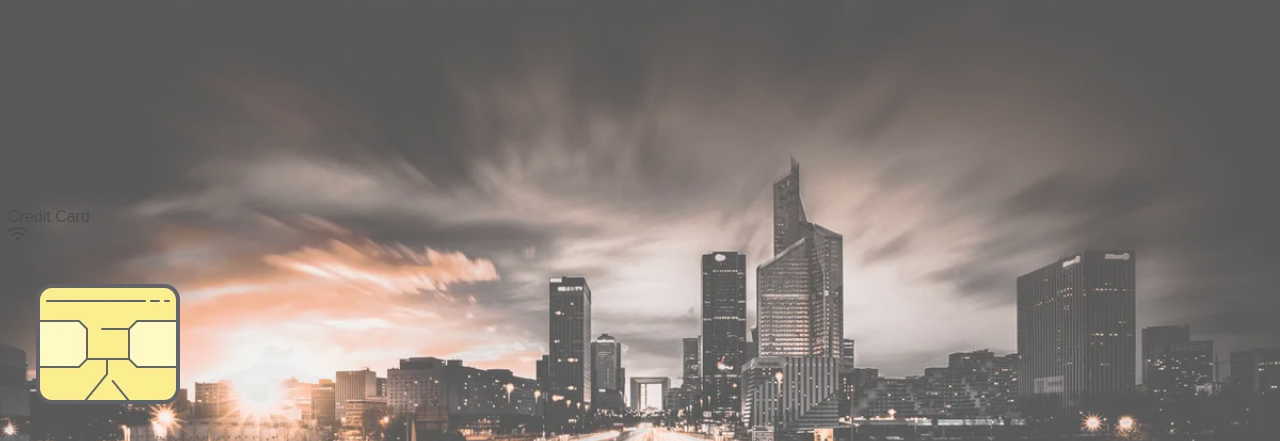
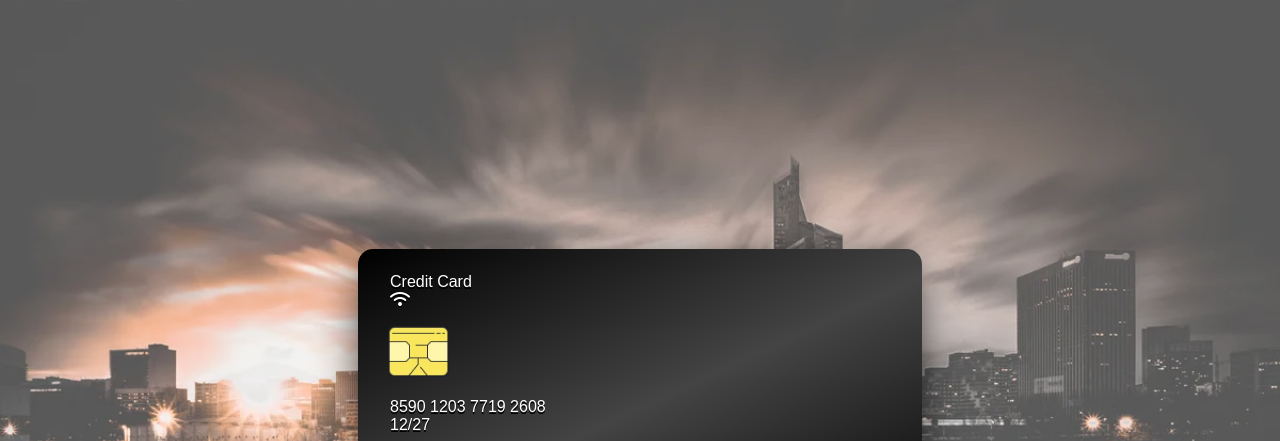
Before and after one commit to SamuelePassiatore/credit_card_design, a plain HTML site: page index.html in a window 1280 px wide. Shown: the top 441 px of the page. Drawn offline with Linux system fonts and the light colour scheme.

Commit message:
delete package with reset css

```diff
--- a/index.html
+++ b/index.html
@@ -5,7 +5,6 @@
     <meta http-equiv="X-UA-Compatible" content="IE=edge">
     <meta name="viewport" content="width=device-width, initial-scale=1.0">
     <link rel='stylesheet' href='https://cdnjs.cloudflare.com/ajax/libs/font-awesome/6.3.0/css/all.min.css' integrity='sha512-SzlrxWUlpfuzQ+pcUCosxcglQRNAq/DZjVsC0lE40xsADsfeQoEypE+enwcOiGjk/bSuGGKHEyjSoQ1zVisanQ==' crossorigin='anonymous'/>
-    <link rel="stylesheet" href="/css/reset.css">
     <link rel="stylesheet" href="style.css">
     <title>Credit Card Design</title>
 </head>
@@ -16,7 +15,7 @@
             <i class="fa-solid fa-wifi"></i>
         </div>
         <div class="card-center">
-            <img src="chip.webp" alt="chip">
+            <img src="chip.webp" alt="chip" style="width: 85px; position: relative; left: -14px;">
         </div>
         <div class="card-bottom">
             <div class="card-bottom-left">
--- a/package.json
+++ /dev/null
@@ -1,5 +0,0 @@
-{
-  "dependencies": {
-    "the-new-css-reset": "^1.8.4"
-  }
-}
--- a/style.css
+++ b/style.css
@@ -3,6 +3,7 @@ body {
     height: 100vh;
     display: flex;
     align-items: center;
+    justify-content: center;
     background: url('bg.webp');
     background-repeat: no-repeat;
     background-position: center;
@@ -18,3 +19,19 @@ body::before {
     inset: 0;
     background: rgba(255, 255, 255, 0.3);
 }
+
+.card {
+    display: flex;
+    flex-direction: column;
+    justify-content: space-between;
+    width: 500px;
+    height: 270px;
+    background: linear-gradient(-25deg, black, #444, black);
+    border-radius: 15px;
+    color: white;
+    position: relative;
+    overflow: hidden;
+    text-shadow: 0 2px 0 black;
+    padding: 1.5rem 2rem;
+    box-shadow: 0 10px 50px -10px black;
+}
```
Also changed, not shown: 1 other file.
